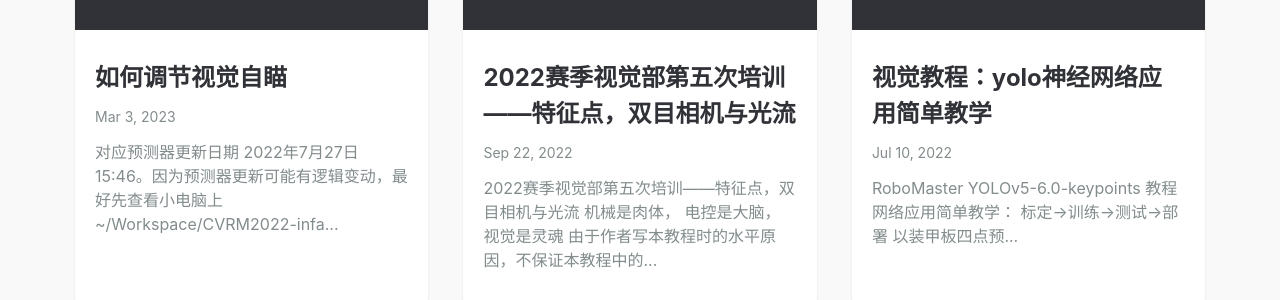
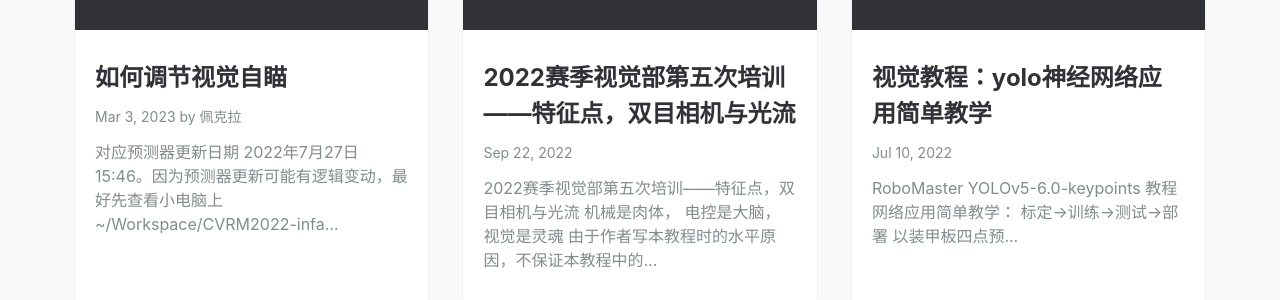
Before and after one commit to SJTU-RoboMaster-Team/SJTU-RoboMaster-Team.github.io, a Jekyll site: the page built from index.md, in a window 1280 px wide and 900 px high, scrolled down 673 px. Shown: the part 152-452 px from the top of the window. Built offline with Jekyll 4.4.1, drawn with Linux system fonts in a browser that asks for light colours.

Commit message:
Update card.html

```diff
--- a/_includes/card.html
+++ b/_includes/card.html
@@ -31,7 +31,7 @@
       {% assign date_format = site.sleek.date_format | default: "%b %-d, %Y" %}
       <span class="post-card__meta">
         <time>{{ post.date | date: date_format }}</time>
-        {% if post.author-img %}
+        {% if post.author %}
           <author> by {{ post.author | strip_html }}</author>
         {% endif %}
       </span>
```
